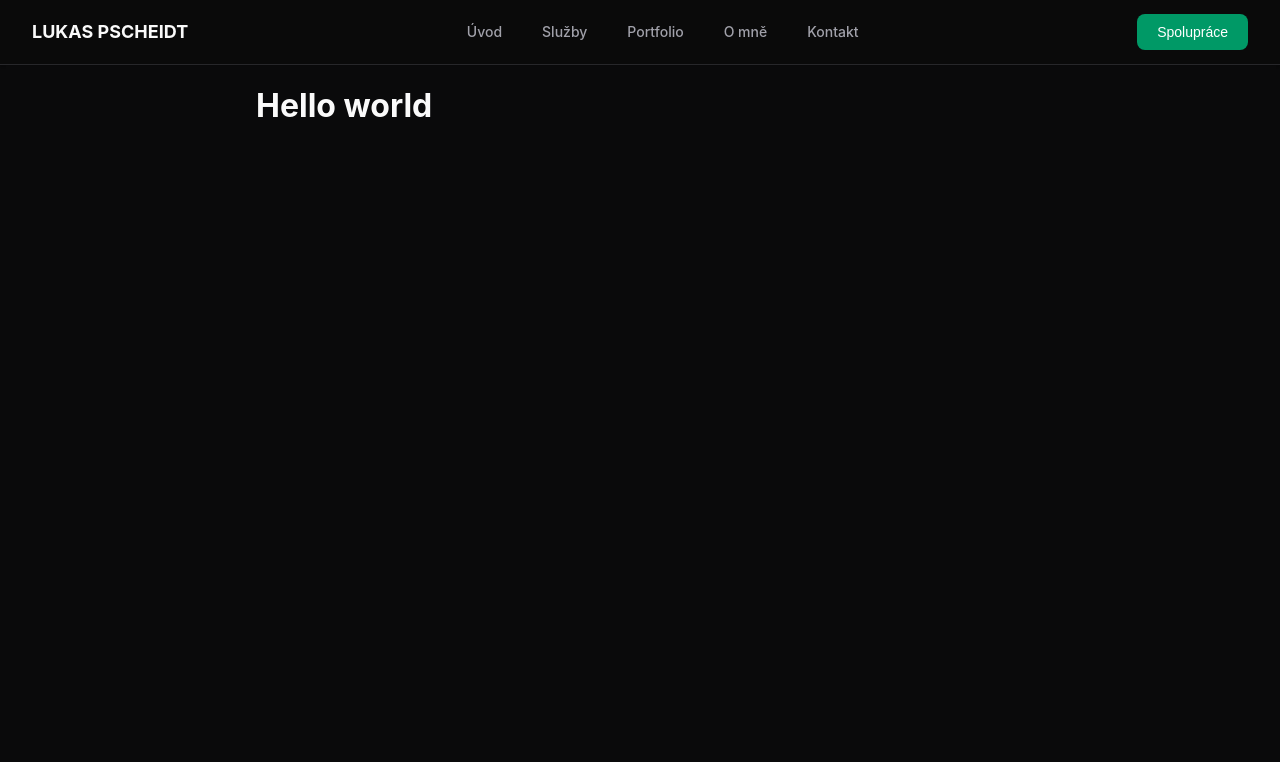
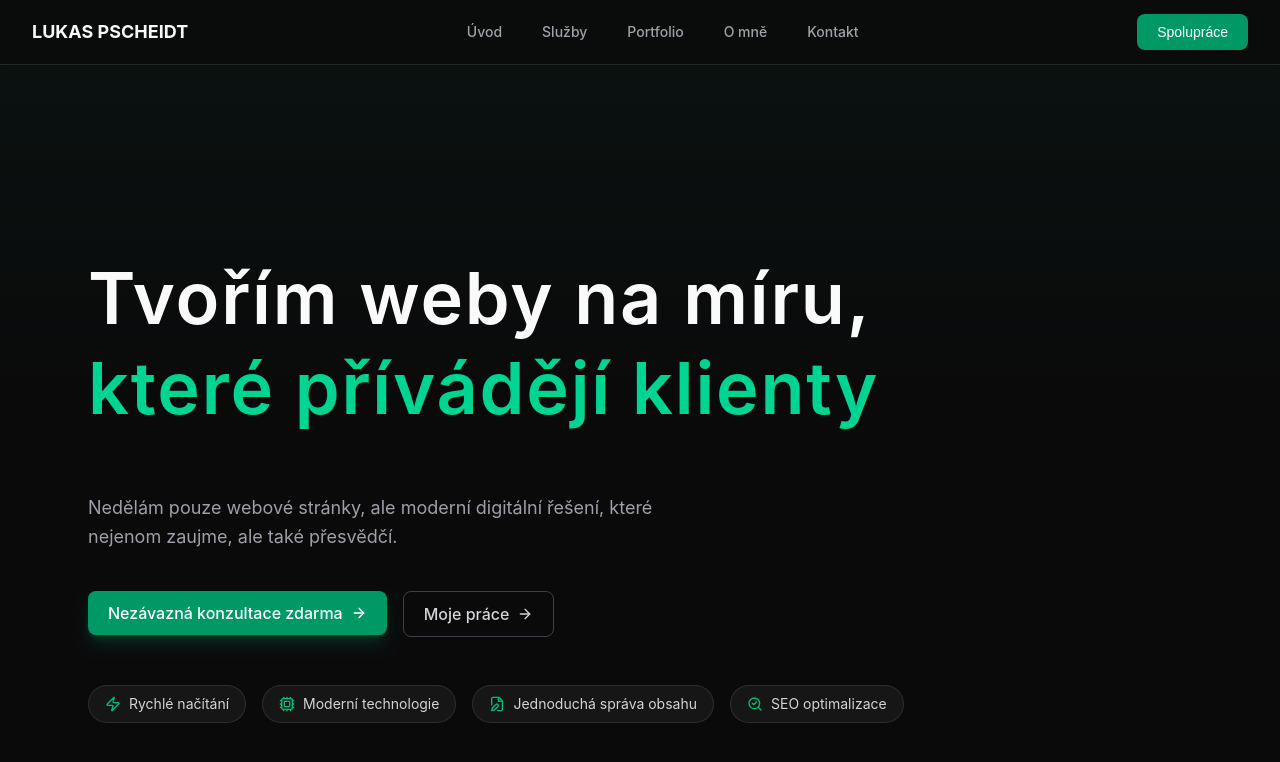
Before and after one commit to predikdev/portfolio, an Astro site in the folder web/: page / in a window 1280 px wide. Built offline with nearby package versions, Linux system fonts and the light colour scheme; Astro itself is replaced by a stand-in of ours.

Commit message:
feat: add Hero component, inserted into index page, max width in base layout increased

```diff
--- /dev/null
+++ b/web/src/components/layout/Hero.astro
@@ -0,0 +1,30 @@
+---
+import { Button } from "../ui/Button";
+import { IconBadge } from "../ui/Icon";
+import { ArrowRight, Cpu, FileEdit, SearchCheck, Zap } from "lucide-react";
+---
+
+<section class="w-full overflow-hidden px-6 pt-10 pb-24 md:pt-32">
+  <div class="from-accent/5 absolute inset-0 bg-linear-to-b via-transparent to-transparent"></div>
+  <div class="relative mx-auto max-w-6xl">
+    <h1 class="xs:text-4xl text-5xl leading-tight font-semibold tracking-wide md:text-6xl lg:text-7xl">
+      Tvořím weby na míru,
+      <br />
+      <span class="text-emerald-400">které přívádějí klienty</span>
+    </h1>
+    <p class="mt-6 max-w-xl text-lg leading-relaxed text-zinc-400">
+      Nedělám pouze webové stránky, ale moderní digitální řešení, které nejenom zaujme, ale také přesvědčí.
+    </p>
+    <div class="mt-10 flex flex-col gap-4 sm:flex-row">
+      <Button href="/" variant="primary" size="md">Nezávazná konzultace zdarma<ArrowRight size={16} /></Button
+      >
+      <Button href="/" variant="outline" size="md">Moje práce<ArrowRight size={16} /></Button>
+    </div>
+    <div class="mt-12 flex flex-wrap gap-4">
+      <IconBadge icon={Zap} label="Rychlé načítání" />
+      <IconBadge icon={Cpu} label="Moderní technologie" />
+      <IconBadge icon={FileEdit} label="Jednoduchá správa obsahu" />
+      <IconBadge icon={SearchCheck} label="SEO optimalizace" />
+    </div>
+  </div>
+</section>
--- a/web/src/layouts/BaseLayout.astro
+++ b/web/src/layouts/BaseLayout.astro
@@ -10,8 +10,8 @@ import "../styles/global.css";
     <title>Portfolio</title>
   </head>
   <body>
-    <Navigation client:load/>
-    <main class="mx-auto flex h-full max-w-3xl">
+    <Navigation client:load />
+    <main class="mx-auto flex h-full max-w-6xl">
       <slot />
     </main>
   </body>
--- a/web/src/pages/index.astro
+++ b/web/src/pages/index.astro
@@ -1,7 +1,8 @@
 ---
 import BaseLayout from "../layouts/BaseLayout.astro";
+import Hero from "../components/layout/Hero.astro";
 ---
 
 <BaseLayout title="Home">
-  <h1>Hello world</h1>
+    <Hero />
 </BaseLayout>
```
